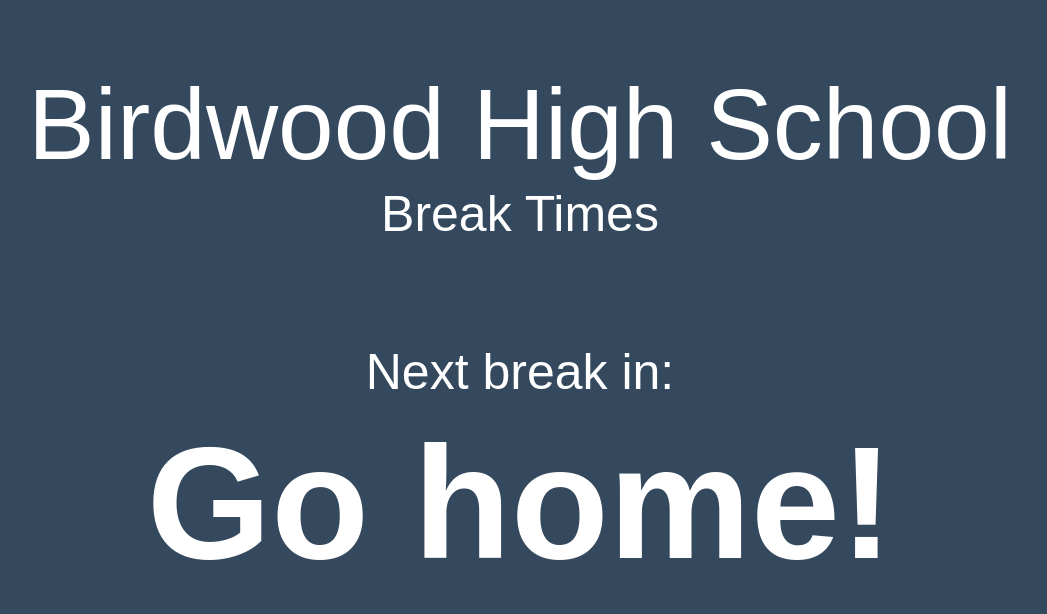
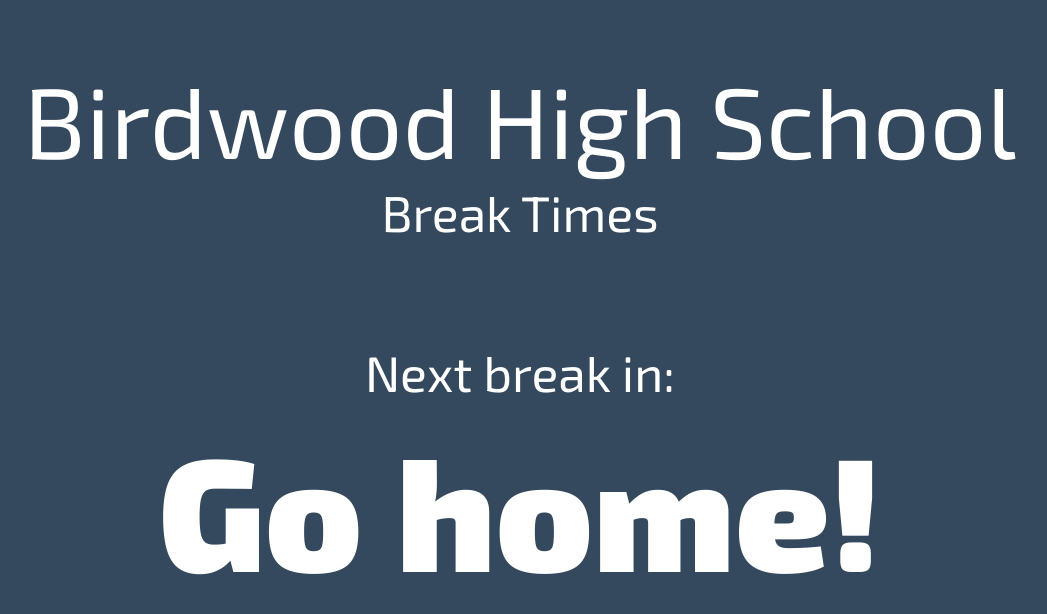
Before and after one commit to ScruffyRules/BHSBreaks, a plain HTML site: page index.html in a window 1280 px wide. Shown: the whole page, without its empty margins (120-1167 px from the left). Drawn offline with Linux system fonts and the light colour scheme.

Commit message:
Uncomment the font

```diff
--- a/main.css
+++ b/main.css
@@ -1,4 +1,4 @@
-/*@import url(http://fonts.googleapis.com/css?family=Exo+2:400,900);*/
+@import url(http://fonts.googleapis.com/css?family=Exo+2:400,900);
 
 html, body {
   height: 100%;
```
